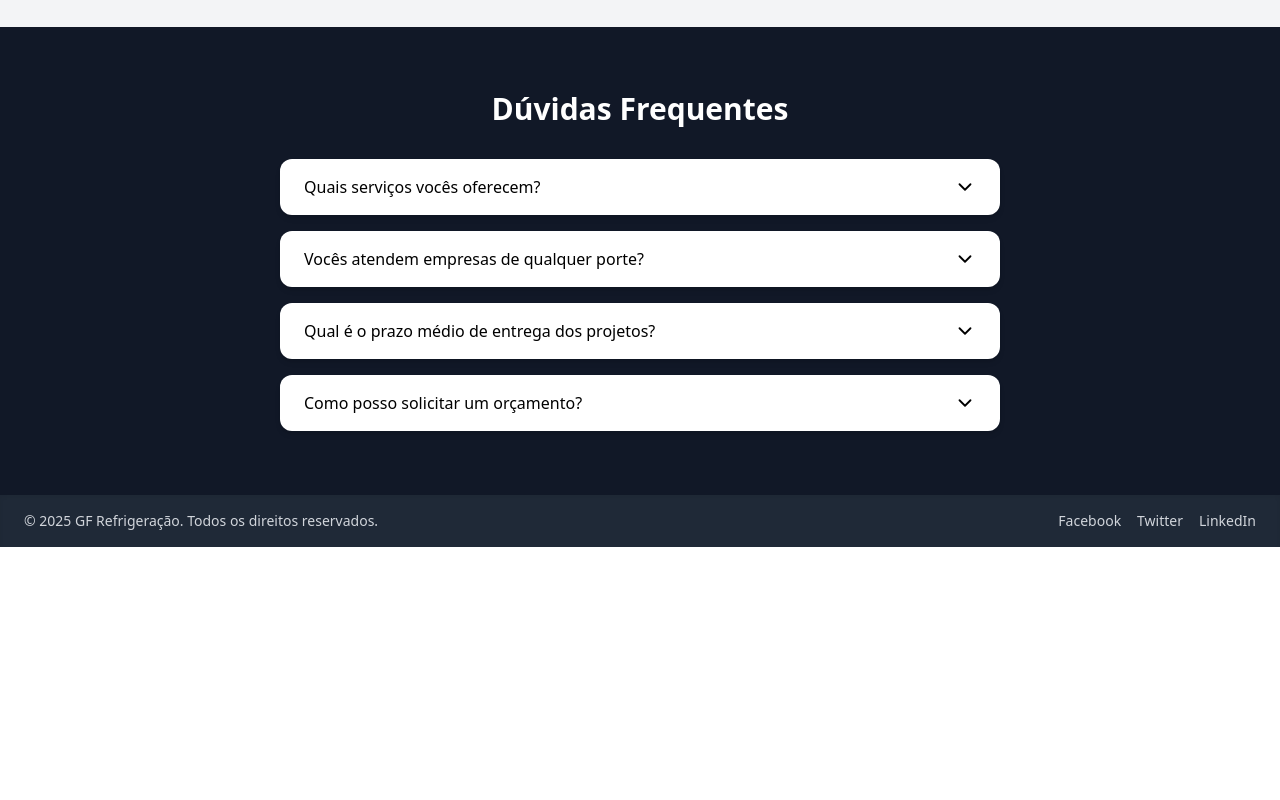
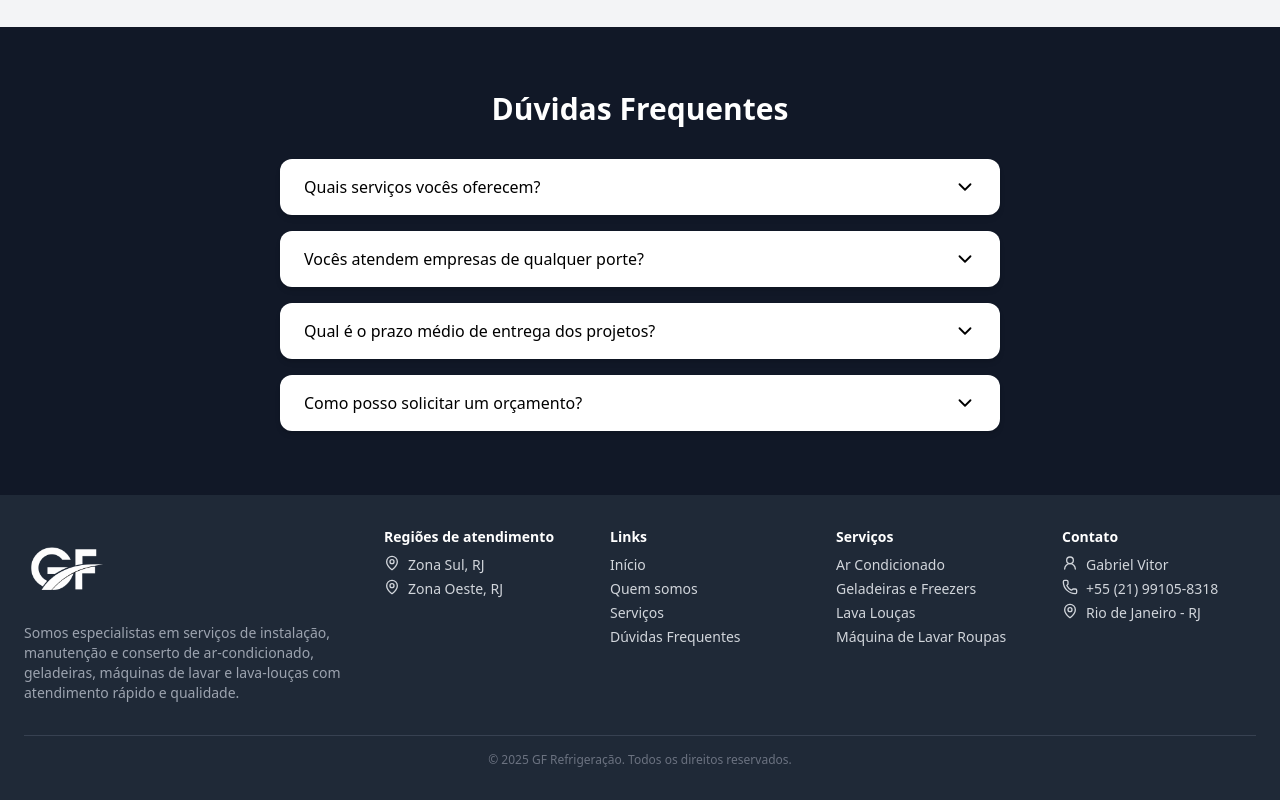
Before and after one commit to webmastercenter/gf-landing, a Gatsby site: page / in a window 1280 px wide. Shown: the part 1803-2603 px from the top of the page. Before the commit the page ends 2350 px from the top, so only its background shows below. Built offline with nearby package versions, Linux system fonts and the light colour scheme; Gatsby itself is replaced by a stand-in of ours.

Commit message:
fix: updating footer component

```diff
--- a/gatsby-config.js
+++ b/gatsby-config.js
@@ -6,7 +6,10 @@ module.exports = {
 		title: `GF Refrigeração`,
 		description: `Somos especialistas em serviços de instalação, manutenção e conserto de ar-condicionado, geladeiras, máquinas de lavar e lava-louças com atendimento rápido e qualidade.`,
 		siteUrl: `http://localhost:8000/`,
-		contact: `5521991058318`,
+		contact: {
+			name: `Gabriel Vitor`,
+			phone: `5521991058318`,
+		},
 		social: {
 			Instagram: `https://www.instagram.com/ailtonloures`,
 		},
@@ -29,7 +32,7 @@ module.exports = {
 				start_url: `/`,
 				background_color: `#ffffff`,
 				display: `minimal-ui`,
-				icon: `static/img/logo.jpg`,
+				icon: `static/img/logo.png`,
 			},
 		},
 		{
--- a/src/components/footer.jsx
+++ b/src/components/footer.jsx
@@ -1,5 +1,10 @@
+import { formatPhoneNumber } from '@helpers/format';
+import { menuItems, regionItems, serviceItems } from '@shared/data';
 import { useStaticQuery, graphql } from 'gatsby';
+import { Phone, MapPin, UserRound } from 'lucide-react';
 import * as React from 'react';
+
+import { Image } from './ui/image';
 
 export default function Footer() {
 	const { site } = useStaticQuery(
@@ -9,7 +14,10 @@ export default function Footer() {
 					siteMetadata {
 						title
 						description
-						contact
+						contact {
+							name
+							phone
+						}
 					}
 				}
 			}
@@ -17,24 +25,87 @@ export default function Footer() {
 	);
 
 	return (
-		<footer className="bottom-0 left-0 w-full bg-gray-800 text-gray-300 py-4 shadow-inner">
-			<div className="container mx-auto px-6 flex flex-col md:flex-row justify-between items-center text-sm">
-				{/* Texto © */}
-				<p className="mb-2 md:mb-0">
+		<footer className="bg-gray-800 text-gray-300 py-8">
+			<div className="container mx-auto px-6">
+				{/* Flex para logo + grid */}
+				<div className="flex flex-col md:flex-row md:items-start md:justify-between gap-10">
+					{/* Logo + descrição */}
+					<div className="flex flex-col items-center md:items-start max-w-xs text-center md:text-left">
+						<Image source={'logo-white.png'} className="w-20 mb-4" alt="Logo" />
+						<p className="text-sm text-gray-400">{site.siteMetadata.description}</p>
+					</div>
+
+					{/* Grid de links */}
+					<div className="grid grid-cols-1 md:grid-cols-4 gap-8 text-sm text-center md:text-left w-full">
+						{/* Regiões de atendimento */}
+						<div>
+							<h3 className="text-white font-semibold mb-2">Regiões de atendimento</h3>
+							<ul className="space-y-1">
+								{regionItems.map((item) => (
+									<li key={item.key} className="flex gap-2 justify-center md:justify-start">
+										<MapPin size={16} />
+										<span>{item.label}</span>
+									</li>
+								))}
+							</ul>
+						</div>
+
+						{/* Links úteis */}
+						<div>
+							<h3 className="text-white font-semibold mb-2">Links</h3>
+							<ul className="space-y-1">
+								{menuItems.map((item) => (
+									<li key={item.key}>
+										<a href={item.to} className="hover:text-gray-400">
+											{item.label}
+										</a>
+									</li>
+								))}
+							</ul>
+						</div>
+
+						{/* Serviços */}
+						<div>
+							<h3 className="text-white font-semibold mb-2">Serviços</h3>
+							<ul className="space-y-1">
+								{serviceItems.map((item, index) => (
+									<li key={index}>
+										<span>{item.label}</span>
+									</li>
+								))}
+							</ul>
+						</div>
+
+						{/* Contatos */}
+						<div>
+							<h3 className="text-white font-semibold mb-2">Contato</h3>
+							<ul className="space-y-1">
+								<li>
+									<span className="hover:text-white flex gap-2 justify-center md:justify-start">
+										<UserRound size={16} />
+										<span>{site.siteMetadata.contact.name}</span>
+									</span>
+								</li>
+								<li>
+									<span className="hover:text-white flex gap-2 justify-center md:justify-start">
+										<Phone size={16} />
+										<span>{formatPhoneNumber(site.siteMetadata.contact.phone)}</span>
+									</span>
+								</li>
+								<li>
+									<span className="hover:text-white flex gap-2 justify-center md:justify-start">
+										<MapPin size={16} />
+										<span>Rio de Janeiro - RJ</span>
+									</span>
+								</li>
+							</ul>
+						</div>
+					</div>
+				</div>
+
+				{/* Linha inferior */}
+				<div className="border-t border-gray-700 mt-8 pt-4 text-center text-xs text-gray-500 w-full">
 					&copy; {new Date().getFullYear()} {site.siteMetadata.title}. Todos os direitos reservados.
-				</p>
-
-				{/* Links sociais */}
-				<div className="flex space-x-4">
-					<a href="https://facebook.com" className="hover:text-white">
-						Facebook
-					</a>
-					<a href="https://twitter.com" className="hover:text-white">
-						Twitter
-					</a>
-					<a href="https://linkedin.com" className="hover:text-white">
-						LinkedIn
-					</a>
 				</div>
 			</div>
 		</footer>
--- a/src/components/hero.jsx
+++ b/src/components/hero.jsx
@@ -1,9 +1,9 @@
-import { formatPhoneNumber } from '@helpers/format';
+import { menuItems } from '@shared/data';
 import { useStaticQuery, graphql } from 'gatsby';
 import { Menu, X } from 'lucide-react';
 import * as React from 'react';
 
-import { LinkButton, WhatsAppLinkButton } from './ui/button';
+import { WhatsAppLinkButton } from './ui/button';
 import { Image } from './ui/image';
 
 export default function HeroSection() {
@@ -14,7 +14,9 @@ export default function HeroSection() {
 					siteMetadata {
 						title
 						description
-						contact
+						contact {
+							phone
+						}
 					}
 				}
 			}
@@ -23,35 +25,14 @@ export default function HeroSection() {
 
 	const [menuOpen, setMenuOpen] = React.useState(false);
 
-	const menuItems = [
-		{
-			label: 'Home',
-			to: '/',
-			key: 'home',
-		},
-		{
-			label: 'Quem somos',
-			to: '/#about',
-			key: 'about',
-		},
-		{
-			label: 'Serviços',
-			to: '/#services',
-			key: 'services',
-		},
-		{
-			label: 'Dúvidas Frequentes',
-			to: '/#faq',
-			key: 'faq',
-		},
-	];
-
 	return (
-		<div className="relative bg-gray-900 text-white min-h-screen flex flex-col">
+		<div id="home" className="relative bg-gray-900 text-white min-h-screen flex flex-col">
 			{/* Navbar */}
 			<header className="flex justify-between items-center px-6 py-4 bg-gray-800 shadow-md">
 				{/* Logo */}
-				<h1 className="text-2xl font-bold">{site.siteMetadata.title}</h1>
+				<h1 className="text-2xl font-bold">
+					<Image source={'logo-white.png'} className="w-12" />
+				</h1>
 
 				{/* Menu Desktop */}
 				<nav className="hidden md:flex flex-1 justify-center">
@@ -65,12 +46,6 @@ export default function HeroSection() {
 						))}
 					</ul>
 				</nav>
-
-				{/* Botão de ação */}
-				<div className="flex space-x-4">
-					<Image source={'whatsapp.png'} alt="WhatsApp Icon" className="w-6" />
-					<p>{formatPhoneNumber(site.siteMetadata.contact)}</p>
-				</div>
 
 				{/* Botão mobile */}
 				<button className="md:hidden p-2 rounded hover:bg-gray-700" onClick={() => setMenuOpen(!menuOpen)}>
@@ -98,8 +73,12 @@ export default function HeroSection() {
 				<h2 className="text-5xl font-extrabold mb-6">Bem-vindo à {site.siteMetadata.title}</h2>
 				<p className="text-lg text-gray-300 max-w-2xl mb-8">{site.siteMetadata.description}</p>
 				<div className="flex space-x-4">
-					<LinkButton to="/#services">Saiba Mais</LinkButton>
-					<WhatsAppLinkButton phoneNumber={site.siteMetadata.contact}>Solicitar Orçamento</WhatsAppLinkButton>
+					<WhatsAppLinkButton
+						phoneNumber={site.siteMetadata.contact.phone}
+						className="flex items-center gap-2">
+						<Image source={'whatsapp.png'} className="w-6" />
+						Entrar em contato
+					</WhatsAppLinkButton>
 				</div>
 			</main>
 		</div>
--- a/src/components/ui/button.jsx
+++ b/src/components/ui/button.jsx
@@ -1,27 +1,26 @@
 import * as React from 'react';
 
-export function LinkButton({ to, children, ...props }) {
+export function LinkButton({ to, children, className, ...props }) {
 	return (
 		<a
 			href={to}
-			className="px-6 py-3 bg-blue-600 hover:bg-blue-700 text-white rounded-lg shadow-md font-medium"
+			className={`px-6 py-3 bg-blue-600 hover:bg-blue-700 text-white rounded-lg shadow-md font-medium ${className}`}
 			{...props}>
 			{children}
 		</a>
 	);
 }
 
-export function WhatsAppLinkButton({ phoneNumber, message, children, ...props }) {
+export function WhatsAppLinkButton({ phoneNumber, message, children, className }) {
 	return (
-		<a
-			href={`https://wa.me/${phoneNumber}?text=${
-				message || 'Olá, vim por meio do site e gostaria de solicitar um orçamento.'
+		<LinkButton
+			to={`https://wa.me/${phoneNumber}?text=${
+				message || 'Olá! Vim através do site e quero solicitar um orçamento.'
 			}`}
 			rel="noreferrer"
 			target="_blank"
-			className="px-6 py-3 bg-green-600 hover:bg-green-700 text-white rounded-lg shadow-md font-medium"
-			{...props}>
+			className={className}>
 			{children}
-		</a>
+		</LinkButton>
 	);
 }
--- a/src/components/ui/image.jsx
+++ b/src/components/ui/image.jsx
@@ -1,5 +1,5 @@
 import * as React from 'react';
 
-export function Image({ source, ...props }) {
-	return <img src={`/img/${source}`} {...props} />;
+export function Image({ source, alt, ...props }) {
+	return <img src={`/img/${source}`} alt={alt || ''} {...props} />;
 }
--- a/src/pages/404.jsx
+++ b/src/pages/404.jsx
@@ -1,5 +1,5 @@
 import Seo from '@components/seo';
-import LinkButton from '@components/ui/button';
+import { LinkButton } from '@components/ui/button';
 import * as React from 'react';
 
 export default function NotFoundPage() {
--- a/src/pages/index.jsx
+++ b/src/pages/index.jsx
@@ -19,7 +19,7 @@ export default function IndexPage() {
 	);
 }
 
-export const Head = () => <Seo title="Home" />;
+export const Head = () => <Seo title="Início" />;
 
 export const pageQuery = graphql`
 	{
--- /dev/null
+++ b/src/shared/data/index.js
@@ -0,0 +1,48 @@
+export const menuItems = [
+	{
+		label: 'Início',
+		to: '/#home',
+		key: 'home',
+	},
+	{
+		label: 'Quem somos',
+		to: '/#about',
+		key: 'about',
+	},
+	{
+		label: 'Serviços',
+		to: '/#services',
+		key: 'services',
+	},
+	{
+		label: 'Dúvidas Frequentes',
+		to: '/#faq',
+		key: 'faq',
+	},
+];
+
+export const regionItems = [
+	{
+		label: 'Zona Sul, RJ',
+		key: 'zs',
+	},
+	{
+		label: 'Zona Oeste, RJ',
+		key: 'zo',
+	},
+];
+
+export const serviceItems = [
+	{
+		label: 'Ar Condicionado',
+	},
+	{
+		label: 'Geladeiras e Freezers',
+	},
+	{
+		label: 'Lava Louças',
+	},
+	{
+		label: 'Máquina de Lavar Roupas',
+	},
+];
```
Also changed, not shown: static/favicon.ico (deleted), static/favicon.png (added), static/img/logo-outline.png (added), static/img/logo-white.png (added), static/img/logo.jpg (deleted), static/img/logo.png (added), static/img/whatsapp.png.
